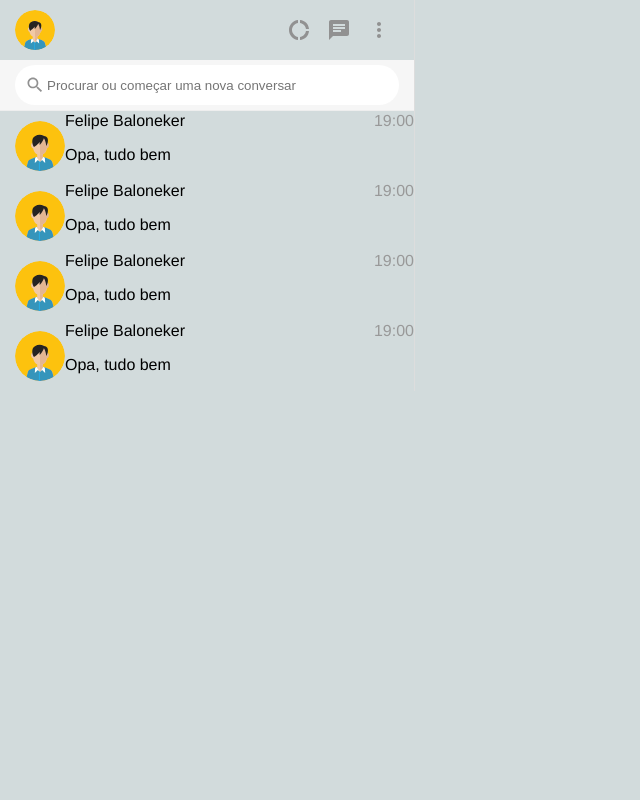
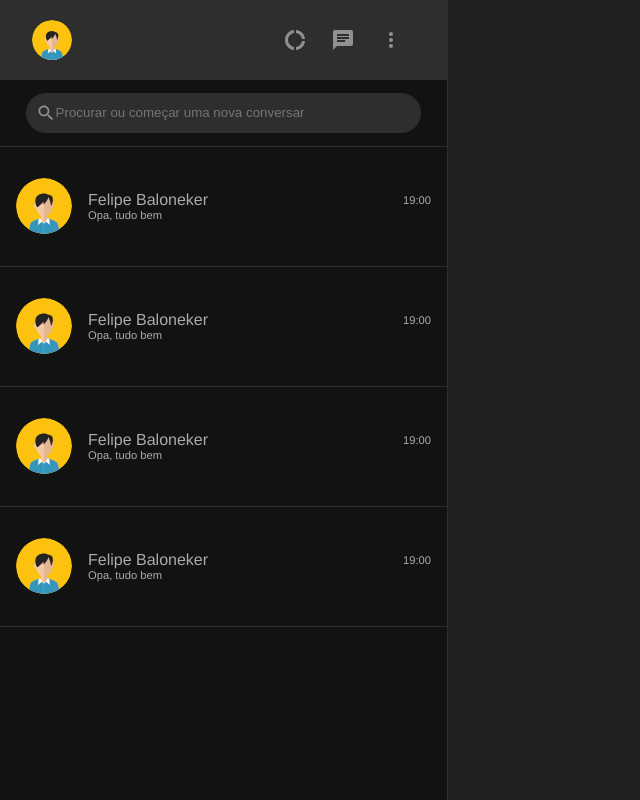
Before and after one commit to felipebaloneker/Whatsapp-React, a React (Create React App) app: page / in a window 1280 px wide. Shown: the whole page, without its empty margins (0-640 px from the left). Built offline with nearby package versions, Linux system fonts and the light colour scheme.

Commit message:
thema dark

```diff
--- a/src/App.css
+++ b/src/App.css
@@ -1,34 +1,40 @@
 *{
     box-sizing:border-box;
+    margin:0;
+    padding:0;
 }
 body{
-    background-color:#d2dbdc;
+    background-color:#212121;
     margin:0;
     font-family:"serge UI", helvetica Neue, helvetica, Arial, sans-serif;
 }
 .app-window{
     display:flex;
     height:100vh;
-    background-color:#ededed;
+    background-color: #121212;
 }
 .sidebar{
-    width:35%;
-    max-width:415px;
+    width:35vw;
+    max-width:35vw;
+    min-width:20rem;
+    height:100vh;
     flex-direction:column;
-    border-right:1px solid #ddd;
+    border-right:0.1rem solid #2E2E2E;
+    background-color:#121212;
 }
 header{
-    height:60px;
+    height:10vh;
     display:flex;
     justify-content:space-between;
     align-items:center;
-    padding:0 15px;
+    padding:0 2rem;
+    background-color:#2E2E2E;
 }
 
 .header-avatar{
-    width:40px;
-    height:40px;
-    border-radius:20px;
+    width:2.5rem;
+    height:2.5rem;
+    border-radius:4rem;
     cursor:pointer;
 }
 .header-buttons{
@@ -36,21 +42,21 @@ header{
 }
 
 .header-btn{
-    width:40px;
-    height:40px;
-    border-radius:20px;
+    width:3rem;
+    height:3rem;
+    border-radius:2rem;
     display:flex;
     justify-content:center;
     align-items:center;
     cursor:pointer;
 }
 .search{
-    background-color:#f6f6f6;
-    border-bottom:1px solid #eee;
-    padding:5px 15px;
+    background-color:#121212;
+    border-bottom:0.1rem solid #2E2E2E;
+    padding:1vw 2vw;
 }
 .search-input{
-    background-color:#fff;
+    background-color:#2E2E2E;
     height:40px;
     border-radius:20px;
     display:flex;
@@ -63,4 +69,8 @@ header{
     border:0;
     outline:0;
     background:transparent;
+    color:#ABABAB;
 }
+.chatlist{
+    color:#ABABAB;
+}
--- a/src/App.jsx
+++ b/src/App.jsx
@@ -18,10 +18,10 @@ const [chatList,setChatList] = useState([{},{},{},{}]);
             <img src={Avatar} alt=''className='header-avatar' ></img>
             <div className='header-buttons'>
               <div className='header-btn'>
-                  <DonutLargeIcon style={{color:`#919191`}}/>
+                  <DonutLargeIcon style={{color:`#919191`}} />
               </div>
               <div className='header-btn'>
-                  <ChatIcon style={{color:`#919191`}}/>
+                  <ChatIcon style={{color:`#919191`}} />
               </div>
               <div className='header-btn'>
                   <MoreVertIcon style={{color:`#919191`}}/>
--- a/src/components/ChatListItem/index.jsx
+++ b/src/components/ChatListItem/index.jsx
@@ -11,7 +11,7 @@ export default () =>{
                 <div className='chatListItem-lines'>
                     <div className='chatListItem-line'>
                         <div className='chatListItem-name'>Felipe Baloneker</div>
-                        <div className='chatListItem-date'>19:00</div>
+                        <div className='chatListItem-Date'>19:00</div>
                     </div>
                     <div className='chatListItem-line'>
                         <div className='chatListItem-lastMsg'>
--- a/src/components/ChatListItem/style.css
+++ b/src/components/ChatListItem/style.css
@@ -2,13 +2,14 @@
     display:flex;
     cursor:pointer;
     align-items:center;
-    height:70px;
+    height:15vh;
+    border-bottom:0.1rem solid #2E2E2E;
 }
 .chatListItem-avatar{
-    width:50px;
-    height:50px;
-    border-radius:25px;
-    margin-left:15px;
+    width:3.5rem;
+    height:3.5rem;
+    border-radius:3rem;
+    margin-left:1rem;
 
 }
 
@@ -16,19 +17,22 @@
     flex:1;
     display:flex;
     flex-direction:column;
+    padding:1rem;
 }
 .chatListItem-line{
     display:flex;
     justify-content:space-between;
     align-items:center;
-    width:100%;
 }
 .chartListItem-name{
-    font-size:1rem;
-    color:black;
+    font-size:0.8rem;
+    color:#ABABAB;
 
 }
-.chatListItem-date{
-    font-size:1rem;
-    color:#999;
+.chatListItem-Date{
+    font-size:0.7rem;
+    color:#ABABAB;
 }
+.chatListItem-lastMsg{
+    font-size:0.7rem;
+}
```
